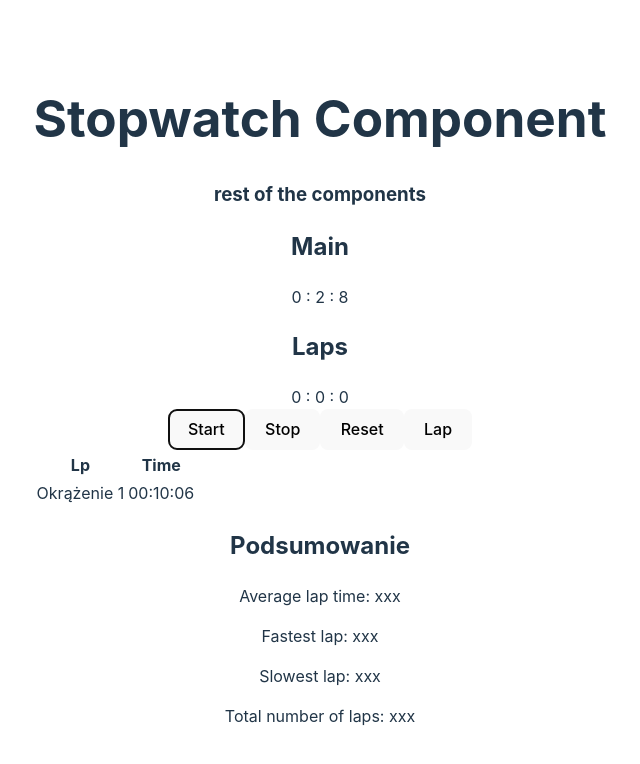
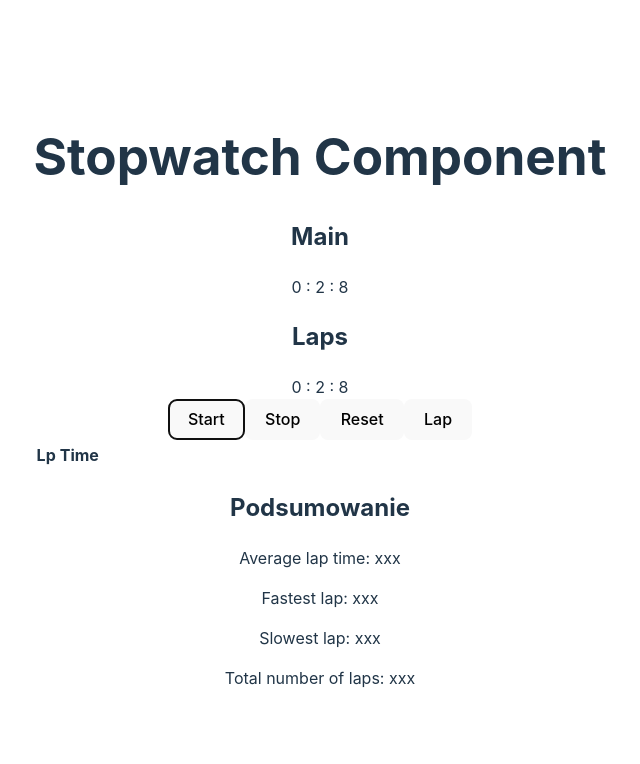
Before and after one commit to mendeczka/stopwatch-ag, a React (Vite) app: page / in a window 1280 px wide. Both pictures are taken after a click on the button "Start". Shown: the top 764 px of the page, without its empty margins (320-960 px from the left). Built offline with nearby package versions, Linux system fonts and the light colour scheme.

Commit message:
prepare table components

```diff
--- a/src/components/LapsTable/LapEntry.tsx
+++ b/src/components/LapsTable/LapEntry.tsx
@@ -1,9 +1,14 @@
+type LapEntryProps = {
+    lapNumber: number;
+    lapTime: number;
+}
 
-export const LapEntry = () => {
+
+export const LapEntry = ({lapNumber, lapTime}: LapEntryProps) => {
     return (
         <tr>
-            <td>Okrążenie 1</td>
-            <td>00:10:06</td>
+            <td>Okrążenie {lapNumber}</td>
+            <td>{lapTime}</td>
         </tr>
     );
 };
--- a/src/components/LapsTable/LapsTable.tsx
+++ b/src/components/LapsTable/LapsTable.tsx
@@ -1,6 +1,10 @@
 import {LapEntry} from "./LapEntry.tsx";
 
-export const LapsTable = () => {
+type LapsTableProps = {
+    laps: number[];
+}
+
+export const LapsTable = ({laps}: LapsTableProps) => {
     return (
         <table>
             <thead>
@@ -10,7 +14,7 @@
             </tr>
             </thead>
             <tbody>
-                <LapEntry />
+            {laps.map((lap,index) => <LapEntry key={index} lapTime={lap} lapNumber={index+1}/>)}
             </tbody>
         </table>
     );
--- a/src/components/Stopwatch/Stopwatch.tsx
+++ b/src/components/Stopwatch/Stopwatch.tsx
@@ -7,11 +7,14 @@
 export const Stopwatch = () => {
     const [isRunning, setIsRunning] = useState(false);
     const [totalTime, setTotalTime] = useState(0);
+    const [lapTime, setLapTime] = useState(0);
+    const [laps, setLaps] = useState<number[]>([]);
 
     useEffect(() => {
-                if(isRunning) {
+        if (isRunning) {
             const interval = setInterval(() => {
                 setTotalTime((prev) => prev + 100);
+                setLapTime((prev) => prev + 100);
             }, 100)
 
             return () => clearInterval(interval)
@@ -28,17 +31,22 @@
     };
     const handleReset = () => {
         setTotalTime(0);
+        setLapTime(0);
+        setLaps([]);
+    };
+    const handleLap = () => {
+        setLaps([...laps, lapTime]);
+        setLapTime(0);
     };
     return (
         <div>
-            <h3>rest of the components</h3>
             <TimeDisplay label="Main" time={totalTime}/>
-            <TimeDisplay label="Laps" time={0} />
+            <TimeDisplay label="Laps" time={lapTime}/>
             <Button label="Start" onClick={handleStart}/>
             <Button label="Stop" onClick={handleStop}/>
             <Button label="Reset" onClick={handleReset}/>
-            <Button label="Lap"/>
-            <LapsTable/>
+            <Button label="Lap" onClick={handleLap}/>
+            {lapTime ? <LapsTable laps={laps}/> : null}
             <Summary/>
         </div>
     );
```
Lines whose indentation alone changed are shown as unchanged.
